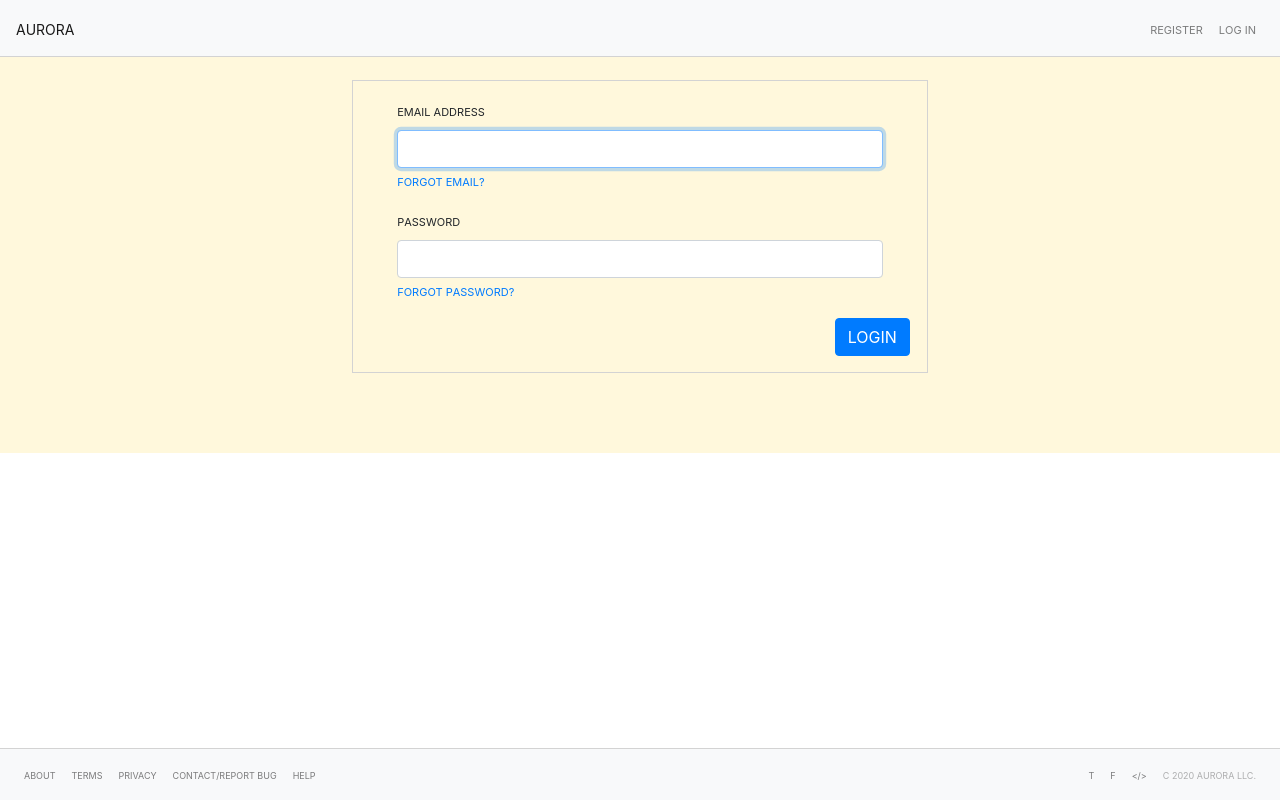
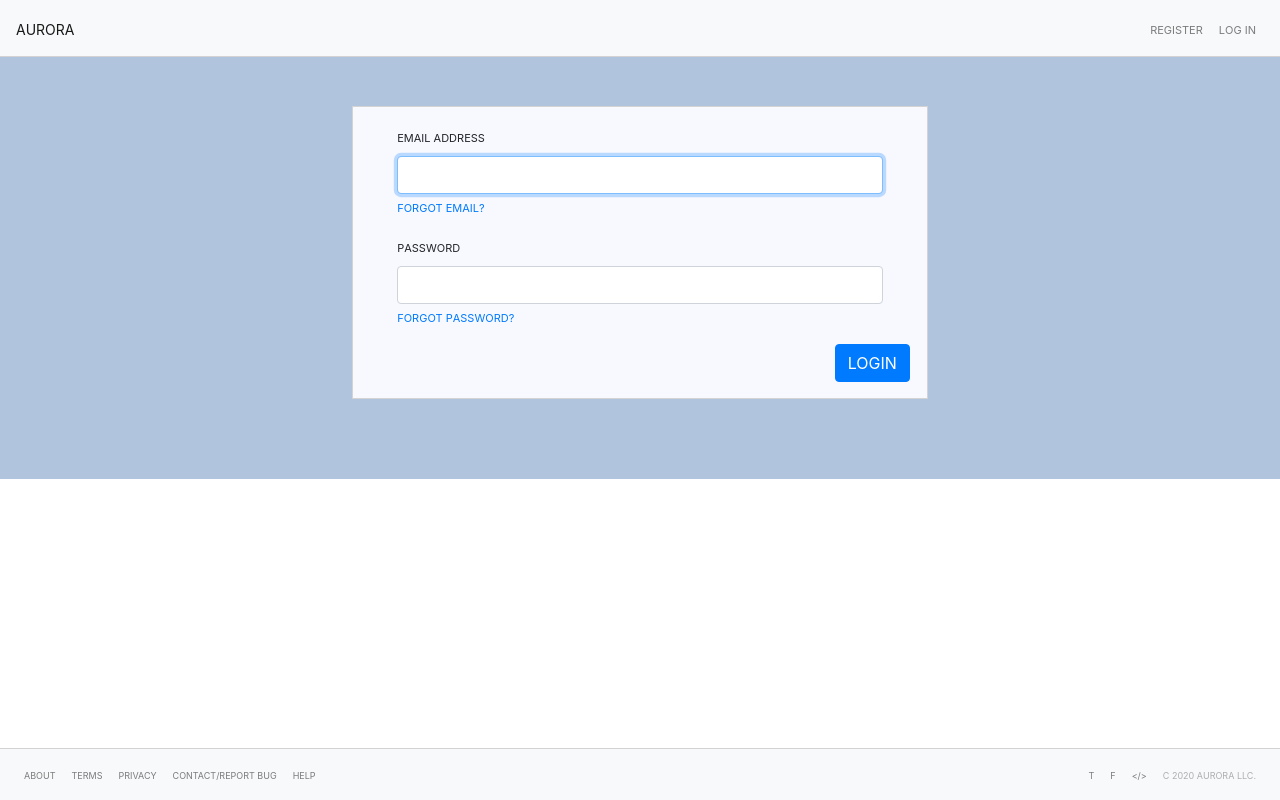
Before and after one commit to eritter688/aurora.frontend, a React (Create React App) app: page / in a window 1280 px wide. Built offline with nearby package versions, Linux system fonts and the light colour scheme.

Commit message:
styling use semi colons throughout move style objects out of functions for clarity and readability

```diff
--- a/src/App.js
+++ b/src/App.js
@@ -1,7 +1,7 @@
 import React, {Component} from 'react';
 import './App.css';
 import 'bootstrap/dist/css/bootstrap.min.css';
-import FAuroraNavBar from "./components/navbar/fNavBar";
+import AuroraNavBar from "./components/navbar/fNavBar";
 import LoginContainer from "./pages/login";
 import AuroraFooter from "./components/footer/footer";
 
@@ -20,14 +20,13 @@ class App extends Component {
         const bodyStyle = {
             paddingTop: "5rem",
             paddingBottom: "5rem",
-            backgroundColor: "cornsilk"
+            backgroundColor: "lightsteelblue",
         }
 
         return (
             <div className="App">
                 <header className="App-header">
-                    {/*<AuroraNavBar/>*/}
-                    <FAuroraNavBar/>
+                    <AuroraNavBar/>
                 </header>
                 <body style={bodyStyle}>
                 <LoginContainer/>
--- a/src/components/loginForm.js
+++ b/src/components/loginForm.js
@@ -15,21 +15,23 @@ const formContainerStyle = {
     borderStyle: "solid",
     borderWidth: "1px",
     borderColor: "lightgray",
+
+    backgroundColor: "ghostwhite",
 };
 
 const formStyle = {
     padding: "3%",
-}
+};
 
 const formGroupStyle = {
     paddingLeft: "5%",
     paddingRight: "5%",
-}
+};
 
 const buttonContainerStyle = {
     float: "right",
     paddingBottom: "3%",
-}
+};
 
 export default function LoginForm() {
 
--- a/src/components/navbar/fNavBar.js
+++ b/src/components/navbar/fNavBar.js
@@ -4,27 +4,27 @@ import Nav from "react-bootstrap/Nav"
 import NavbarBrand from "react-bootstrap/NavbarBrand";
 import NavDropdown from "react-bootstrap/NavDropdown";
 import 'bootstrap/dist/css/bootstrap.min.css';
-import './NavBar.css'
 import {useDispatch, useSelector} from "react-redux";
 import {isAuthenticated} from "../../reducers/authSlice";
 import auth from '../../services/authService'
 
+const navBarStyle = {
+    fontVariant: "all-small-caps",
+    borderBottomStyle: "solid",
+    borderWidth: "1px",
+    borderColor: "lightgray",
+};
 
-export default function FAuroraNavBar() {
-    const authenticated = useSelector(isAuthenticated);
+export default function AuroraNavBar() {
+
     const dispatch = useDispatch();
 
-    const navBarStyle = {
-        fontVariant: "all-small-caps",
-        borderBottomStyle: "solid",
-        borderWidth: "1px",
-        borderColor: "lightgray",
-    }
+    const authenticated = useSelector(isAuthenticated);
 
     const logoutHandler = (event) => {
         event.preventDefault();
         auth.logout(dispatch);
-    }
+    };
 
     const renderAuth = () => {
         return (
@@ -35,7 +35,7 @@ export default function FAuroraNavBar() {
                 </NavDropdown>
             </Nav>
         );
-    }
+    };
 
     const renderNoAuth = () => {
         return (
@@ -48,7 +48,7 @@ export default function FAuroraNavBar() {
                 </Nav.Item>
             </Nav>
         );
-    }
+    };
 
     return (
         <NavBar style={navBarStyle}
--- a/src/pages/login.js
+++ b/src/pages/login.js
@@ -7,11 +7,10 @@ export default class LoginContainer extends Component {
     render() {
 
         const loginContainerStyle = {
-            width: "100%",
-            height: "100%",
             display: "flex",
             alignItems: "center",
             justifyContent: "center",
+            paddingTop: "2%",
         };
 
         return (
```
